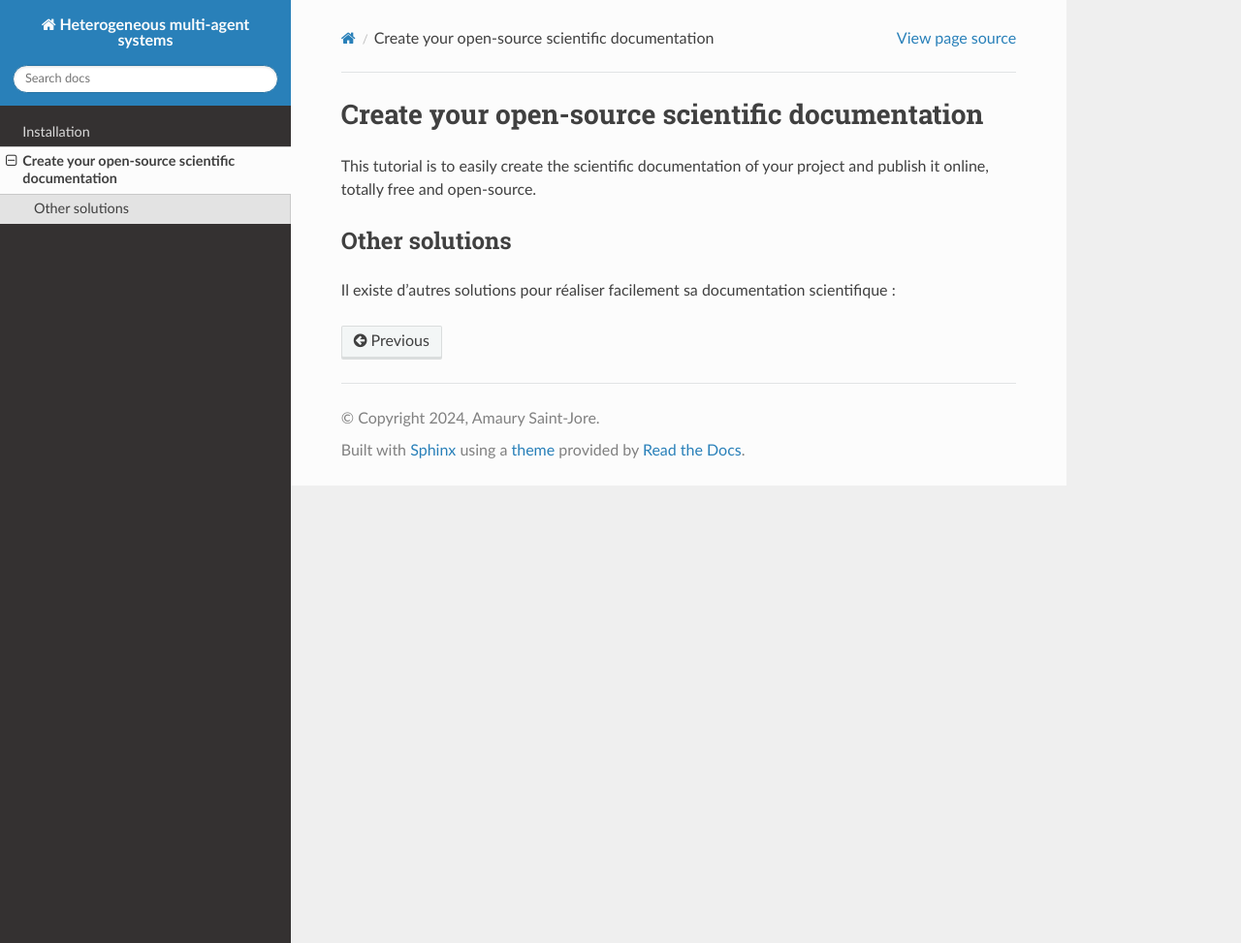
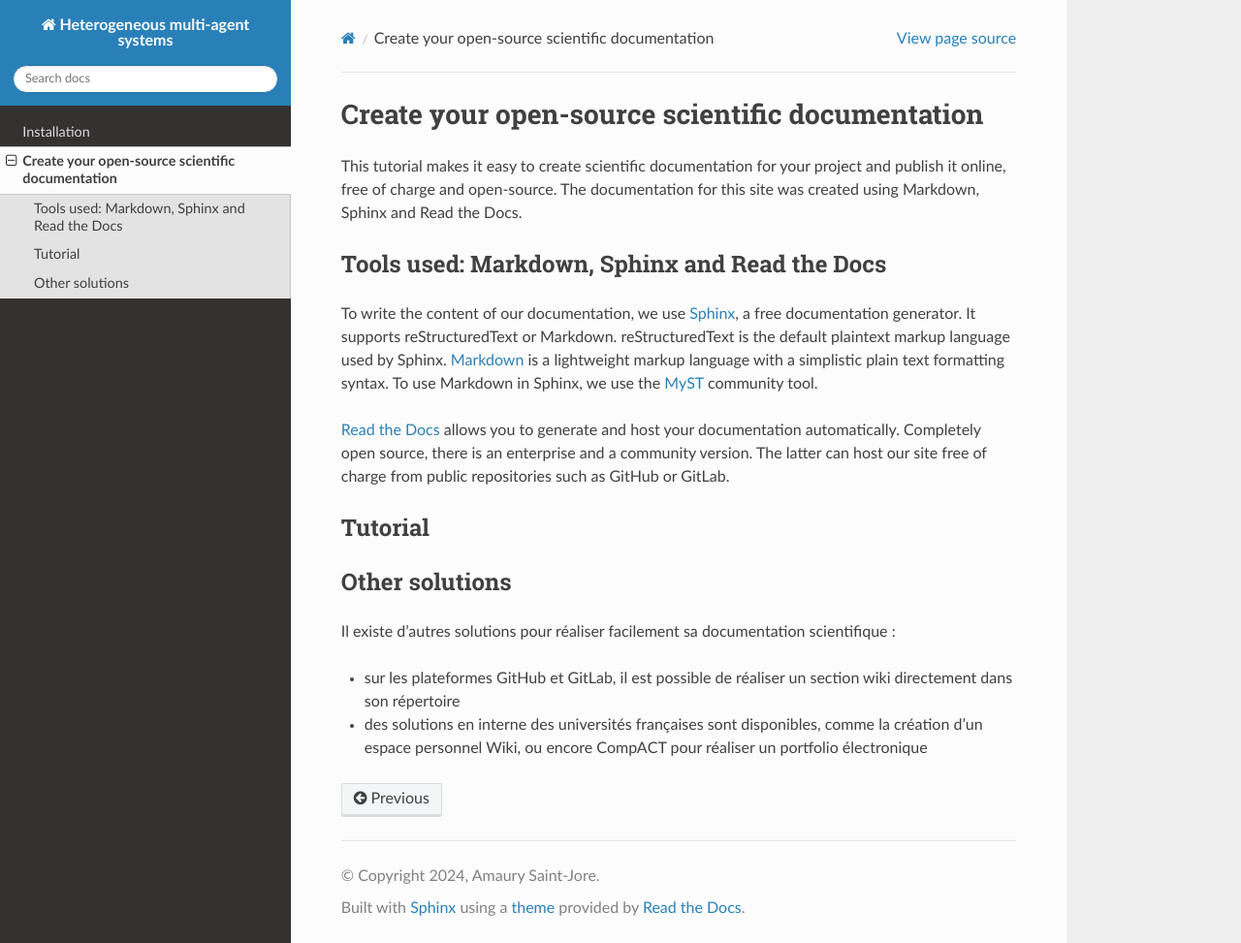
Before and after one commit to Amaury-SJ/heterogeneous-multi-agent-systems, a Sphinx documentation site: the page built from docs/source/create_your_doc.md, in a window 1280 px wide and 973 px high. Shown: the whole window at 97% size. Built offline with Sphinx 7.4.7 and the Read the Docs theme 2.0.0, drawn with Linux system fonts in a browser that asks for light colours; pages that are not in the unit, such as notebooks, are missing from menus.

Commit message:
add text

```diff
--- a/docs/source/create_your_doc.md
+++ b/docs/source/create_your_doc.md
@@ -1,7 +1,26 @@
 # Create your open-source scientific documentation
 
-This tutorial is to easily create the scientific documentation of your project and publish it online, totally free and open-source.
+This tutorial makes it easy to create scientific documentation for your project and publish it online, free of charge and open-source.
+The documentation for this site was created using Markdown, Sphinx and Read the Docs.
+
+## Tools used: Markdown, Sphinx and Read the Docs
+
+To write the content of our documentation, we use [Sphinx], a free documentation generator. It supports reStructuredText or Markdown.
+reStructuredText is the default plaintext markup language used by Sphinx. [Markdown] is a lightweight markup language with a simplistic plain text formatting syntax. To use Markdown in Sphinx, we use the [MyST] community tool.
+
+[Read the Docs] allows you to generate and host your documentation automatically. Completely open source, there is an enterprise and a community version. The latter can host our site free of charge from public repositories such as GitHub or GitLab.
+
+## Tutorial
+
+
 
 ## Other solutions
 
 Il existe d'autres solutions pour réaliser facilement sa documentation scientifique :
+- sur les plateformes GitHub et GitLab, il est possible de réaliser un section wiki directement dans son répertoire
+- des solutions en interne des universités françaises sont disponibles, comme la création d'un espace personnel Wiki, ou encore CompACT pour réaliser un portfolio électronique
+
+[MyST]: https://mystmd.org/
+[Markdown]: https://www.markdownguide.org/
+[Sphinx]: https://sphinx-tutorial.readthedocs.io/
+[Read the Docs]: https://docs.readthedocs.io/en/stable/
```
Also changed, not shown: docs/source/index.md (+1 -0 lines), docs/source/install.md (+0 -15 lines).
